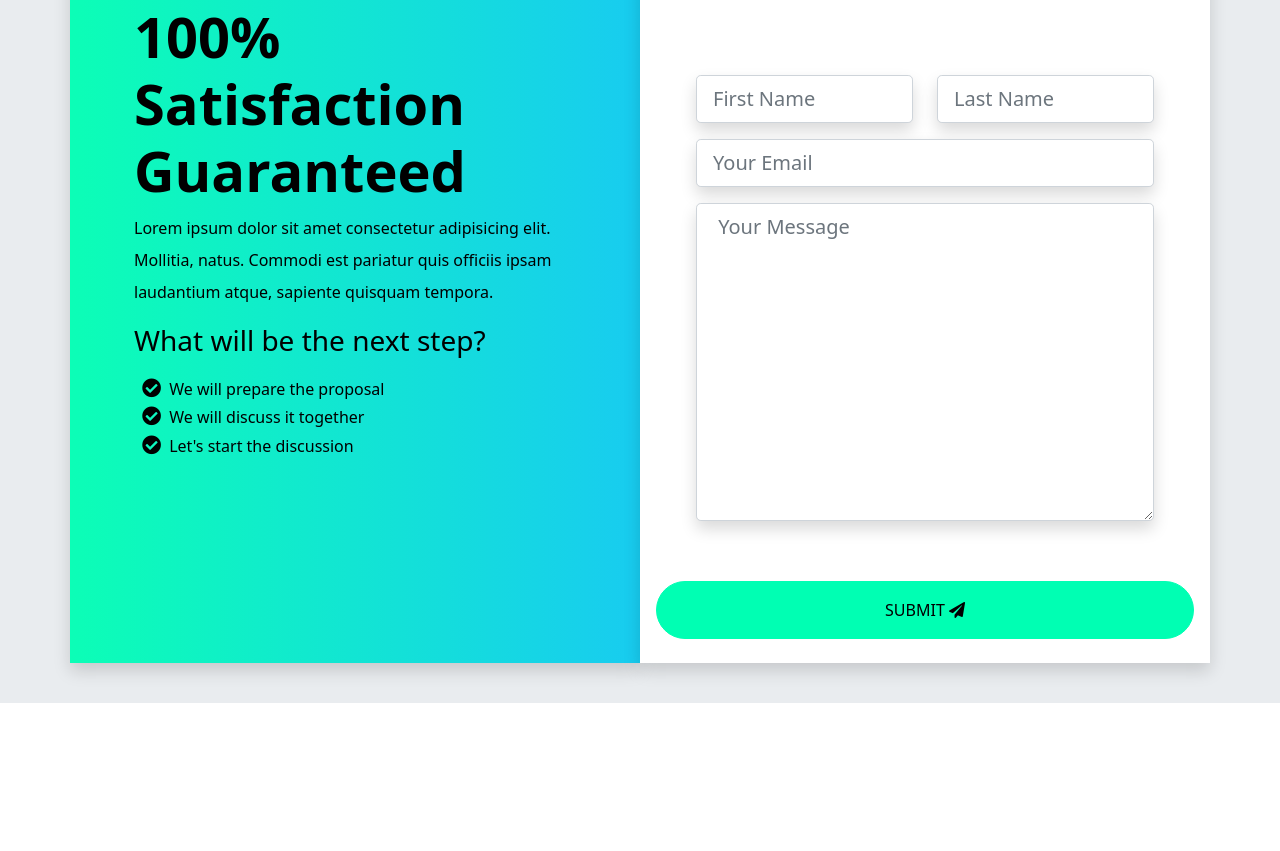
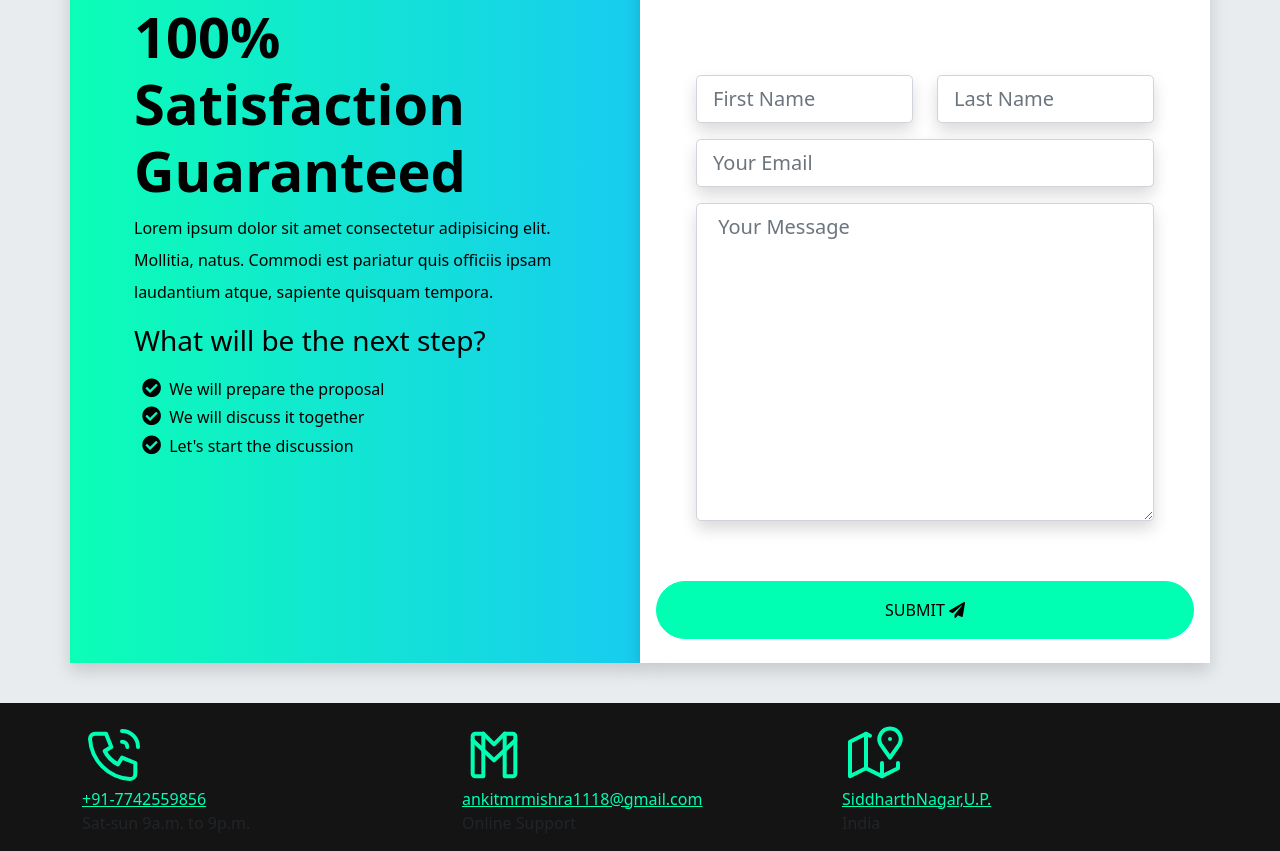
Before and after one commit to ankitmrmishra/PORTFOLIO, a website: page index.html in a window 1280 px wide. Shown: the part 5933-6784 px from the top of the page. Before the commit the page ends 6636 px from the top, so only its background shows below. Drawn offline with nearby package versions, Linux system fonts and the light colour scheme; a web font is replaced by a local one.

Commit message:
done few parts of footer

```diff
--- a/index.html
+++ b/index.html
@@ -617,6 +617,68 @@
   </div>
 </section>
 
+
+<!-- start the section 9 footer -->
+
+<section class="footer">
+  <div class="container">
+    <div class="row">
+      <!-- content-1 -->
+      <div class="col-md-4 col-lg-4 contact-box pt-1">
+        <div class="contact-box__contact-icons">
+          <svg xmlns="http://www.w3.org/2000/svg" class="icon icon-tabler icon-tabler-phone-call"  viewBox="0 0 24 24" stroke-width="1.5"  fill="none" stroke-linecap="round" stroke-linejoin="round">
+            <path stroke="none" d="M0 0h24v24H0z" fill="none"/>
+            <path d="M5 4h4l2 5l-2.5 1.5a11 11 0 0 0 5 5l1.5 -2.5l5 2v4a2 2 0 0 1 -2 2a16 16 0 0 1 -15 -15a2 2 0 0 1 2 -2" />
+            <path d="M15 7a2 2 0 0 1 2 2" />
+            <path d="M15 3a6 6 0 0 1 6 6" />
+          </svg>
+        </div>
+        <div class="contact-box__info">
+          <a href="" class="contact-box__info--title">+91-7742559856</a>
+          <p class="contact-box__info--subtitle">Sat-sun 9a.m. to 9p.m.</p>
+        </div>
+      </div>
+      <!-- content-2 -->
+      <div class="col-md-4 col-lg-4 contact-box pt-1">
+        <div class="contact-box__contact-icons">
+          <svg xmlns="http://www.w3.org/2000/svg" class="icon icon-tabler icon-tabler-brand-gmail" viewBox="0 0 24 24" stroke-width="1.5"  fill="none" stroke-linecap="round" stroke-linejoin="round">
+            <path stroke="none" d="M0 0h24v24H0z" fill="none"/>
+            <path d="M16 20h3a1 1 0 0 0 1 -1v-14a1 1 0 0 0 -1 -1h-3v16z" />
+            <path d="M5 20h3v-16h-3a1 1 0 0 0 -1 1v14a1 1 0 0 0 1 1z" />
+            <path d="M16 4l-4 4l-4 -4" />
+            <path d="M4 6.5l8 7.5l8 -7.5" />
+          </svg>
+        </div>
+        <div class="contact-box__info">
+                    <a href="" class="contact-box__info--title">ankitmrmishra1118@gmail.com</a>
+          <p class="contact-box__info--subtitle">Online Support</p>
+        </div>
+      </div>
+      <!-- content-3 -->
+      <div class="col-md-4 col-lg-4 contact-box pt-1">
+        <div class="contact-box__contact-icons">
+          <svg xmlns="http://www.w3.org/2000/svg" class="icon icon-tabler icon-tabler-map-2"  viewBox="0 0 24 24" stroke-width="1.5"  fill="none" stroke-linecap="round" stroke-linejoin="round">
+            <path stroke="none" d="M0 0h24v24H0z" fill="none"/>
+            <line x1="18" y1="6" x2="18" y2="6.01" />
+            <path d="M18 13l-3.5 -5a4 4 0 1 1 7 0l-3.5 5" />
+            <polyline points="10.5 4.75 9 4 3 7 3 20 9 17 15 20 21 17 21 15" />
+            <line x1="9" y1="4" x2="9" y2="17" />
+            <line x1="15" y1="15" x2="15" y2="20" />
+          </svg>
+        </div>
+        <div class="contact-box__info">
+          <a href="" class="contact-box__info--title">SiddharthNagar,U.P.</a>
+          <p class="contact-box__info--subtitle">India</p>
+        </div>
+      </div>
+    </div>
+  </div>
+</section>
+
+
+
+
+
 <!-- JAVASCRIPT -->
 <script src="assets/vendors/js/glightbox.js"></script>
 <script type="text/javascript">
--- a/scss/_custom.scss
+++ b/scss/_custom.scss
@@ -2,7 +2,7 @@
 $teal:    #00ffb3 ;
 $cyan:    #0dcaf0 ;
 
-
+$footer: #151414;
 
 
 //white colors
--- a/scss/sections/_footer.scss
+++ b/scss/sections/_footer.scss
@@ -0,0 +1,16 @@
+@use '../custom' as *;
+@use '../components/mixins' as *;
+
+.footer{
+    padding-top: 1rem;
+    background-color: $footer;
+}
+
+.contact-box{
+    position: relative;
+
+    &__contact-icons{
+        width: 4rem;
+        stroke: $primary;
+    }
+}
```
Also changed, not shown: assets/css/style.css, 1 other file.
